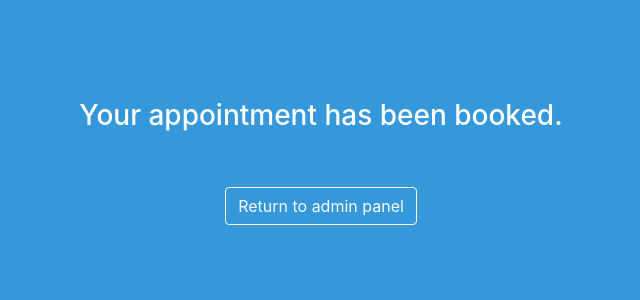
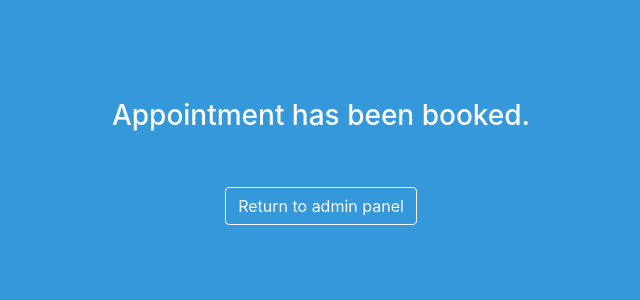
Before and after one commit to Bidesh15-8550/Hospital-Management-System-using-PHP-html-and-CSS, a PHP site: page /appointment.php in a window 1280 px wide. Shown: the top 300 px of the page, without its empty margins (319-959 px from the left). Run offline with PHP 8.4, Linux system fonts and the light colour scheme; some libraries are stand-ins or nearby versions.

Commit message:
appintment

```diff
--- a/appointment.php
+++ b/appointment.php
@@ -9,7 +9,7 @@
     <link rel="stylesheet" href="https://maxcdn.bootstrapcdn.com/bootstrap/4.0.0-beta/css/bootstrap.min.css" integrity="sha384-/Y6pD6FV/Vv2HJnA6t+vslU6fwYXjCFtcEpHbNJ0lyAFsXTsjBbfaDjzALeQsN6M" crossorigin="anonymous">
   </head>
   <body style="background-color:#3498DB;color:white;padding-top:100px;text-align:center;">
-    <h3>Your appointment has been booked.</h3><br><br>
+    <h3>Appointment has been booked.</h3><br><br>
     <a href="admin-panel.php" class="btn btn-outline-light">Return to admin panel</a>
     <!-- Optional JavaScript -->
     <!-- jQuery first, then Popper.js, then Bootstrap JS -->
```
